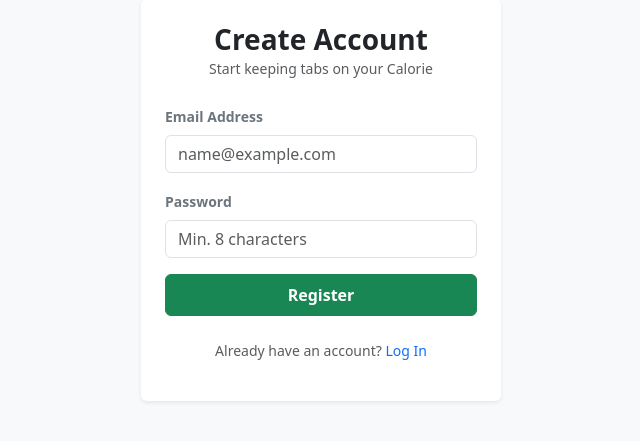
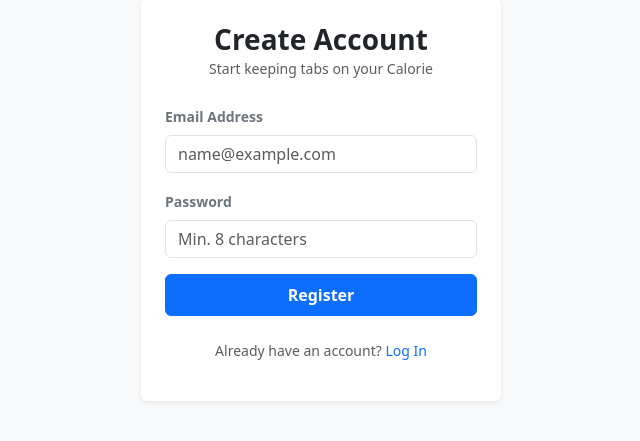
Before and after one commit to derick871/Calories, a Django app: page /register/ in a window 1280 px wide. Shown: the part 200-641 px from the top of the page, without its empty margins (319-959 px from the left). Run offline with Django 5.2, Linux system fonts and the light colour scheme.

Commit message:
update register and urls files

```diff
--- a/Calorie/templates/register.html
+++ b/Calorie/templates/register.html
@@ -33,7 +33,7 @@
                 <label class="form-label small fw-bold text-secondary">Password</label>
                 <input type="password" name="password" class="form-control" placeholder="Min. 8 characters" required>
             </div>
-            <button type="submit" class="btn btn-success w-100 fw-semibold py-2">Register</button>
+            <button type="submit" class="btn btn-primary w-100 fw-semibold py-2">Register</button>
         </form>
 
         <p class="text-center mt-4 small text-muted">Already have an account? <a href="{% url 'login' %}" class="text-decoration-none">Log In</a></p>
--- a/config/urls.py
+++ b/config/urls.py
@@ -16,8 +16,11 @@ Including another URLconf
 """
 from django.contrib import admin
 from django.urls import path,include
+from Calorie import views
 
 urlpatterns = [
     path('admin/', admin.site.urls),
-    path('', include('Calorie.urls'))
+     path('register/', views.register, name='register'),
+    path('', views.register, name='home'),
+    path('', include('Calorie.urls')),
 ]
```
